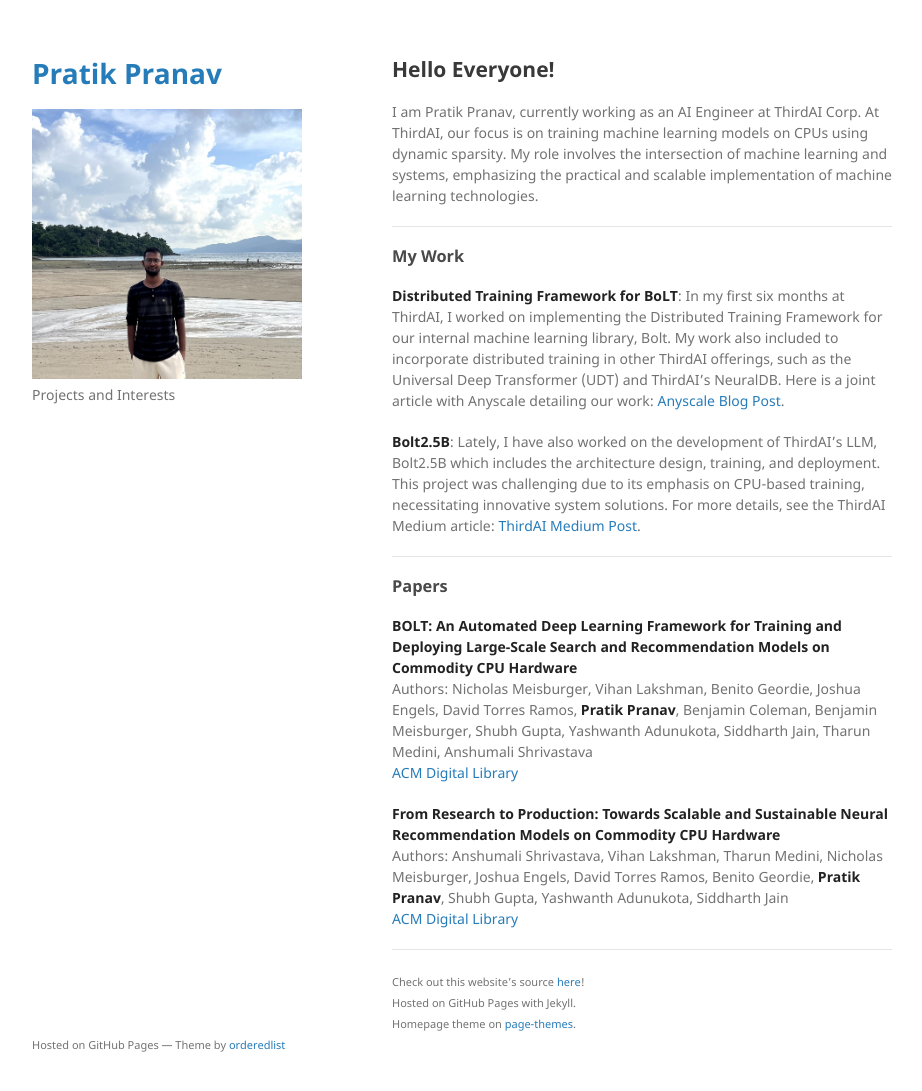
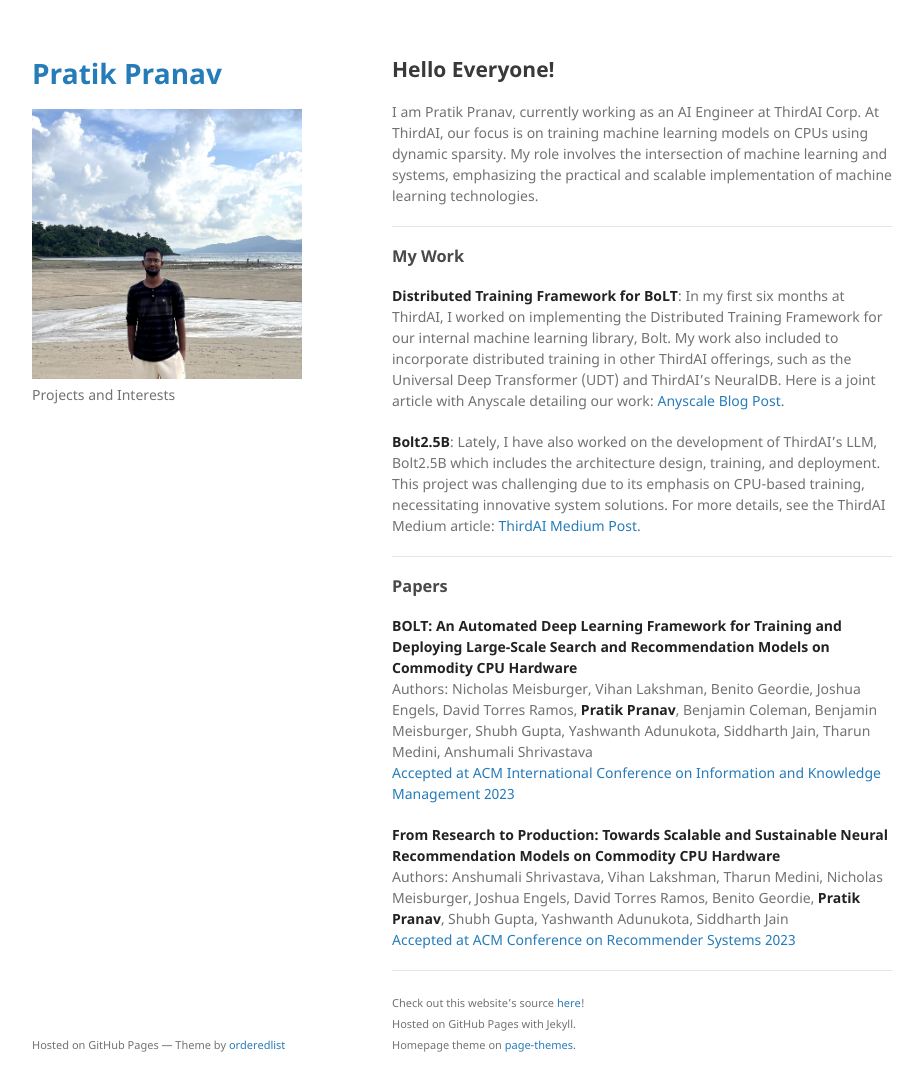
Before and after one commit to pratkpranav/pratkpranav.github.io, a Jekyll site: the page built from index.md, in a window 1280 px wide and 1124 px high. Shown: the top 1091 px of the window, without its empty margins (178-1100 px from the left). Built offline with Jekyll 4.4.1, drawn with Linux system fonts in a browser that asks for light colours.

Commit message:
add conference name

```diff
--- a/index.md
+++ b/index.md
@@ -21,11 +21,11 @@
 
 **BOLT: An Automated Deep Learning Framework for Training and Deploying Large-Scale Search and Recommendation Models on Commodity CPU Hardware**
 Authors: Nicholas Meisburger, Vihan Lakshman, Benito Geordie, Joshua Engels, David Torres Ramos, **Pratik Pranav**, Benjamin Coleman, Benjamin Meisburger, Shubh Gupta, Yashwanth Adunukota, Siddharth Jain, Tharun Medini, Anshumali Shrivastava
-[ACM Digital Library](https://dl.acm.org/doi/abs/10.1145/3583780.3615458)
+[Accepted at ACM International Conference on Information and Knowledge Management 2023](https://dl.acm.org/doi/abs/10.1145/3583780.3615458)
 
 **From Research to Production: Towards Scalable and Sustainable Neural Recommendation Models on Commodity CPU Hardware**
 Authors: Anshumali Shrivastava, Vihan Lakshman, Tharun Medini, Nicholas Meisburger, Joshua Engels, David Torres Ramos, Benito Geordie, **Pratik Pranav**, Shubh Gupta, Yashwanth Adunukota, Siddharth Jain
-[ACM Digital Library](https://dl.acm.org/doi/10.1145/3604915.3610249)
+[Accepted at ACM Conference on Recommender Systems 2023](https://dl.acm.org/doi/10.1145/3604915.3610249)
 
 ---
 
```
